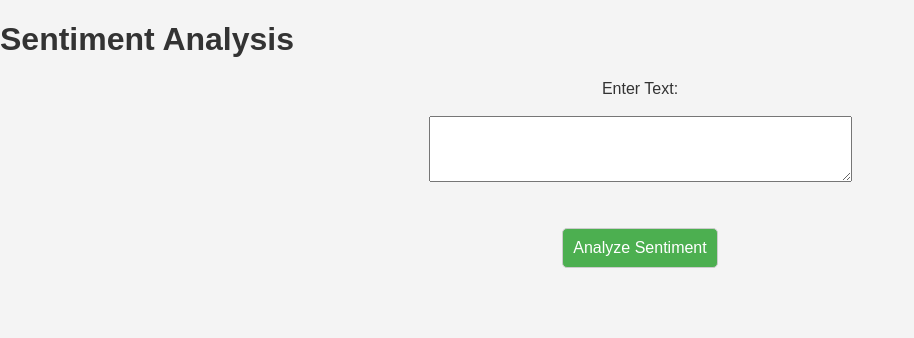
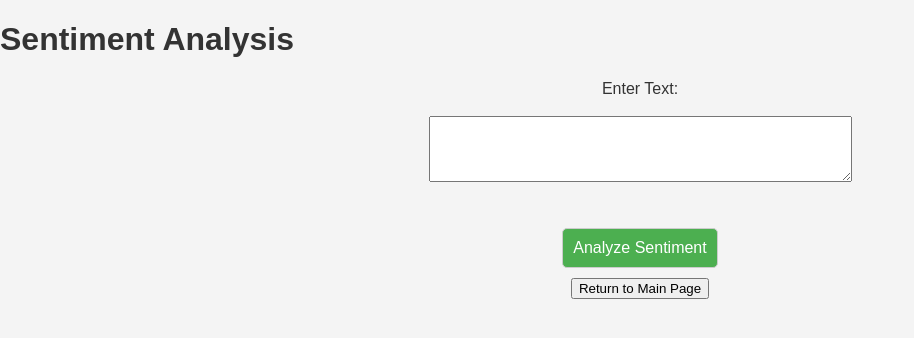
Before and after one commit to SDW1222/financial-genai-web3, a Flask app: page /sentiment in a window 1280 px wide. Shown: the top 338 px of the page, without its empty margins (0-914 px from the left). Run offline with Flask 3, Linux system fonts and the light colour scheme.

Commit message:
Update sentiment.html

```diff
--- a/templates/sentiment.html
+++ b/templates/sentiment.html
@@ -69,6 +69,7 @@
         <label for="text">Enter Text:</label><br>
         <textarea id="text" name="text" rows="4" cols="50"></textarea><br><br>
         <input type="submit" value="Analyze Sentiment">
+        <button onclick="window.location.href='index.html'">Return to Main Page</button>
     </form>
 </body>
 </html>
```
